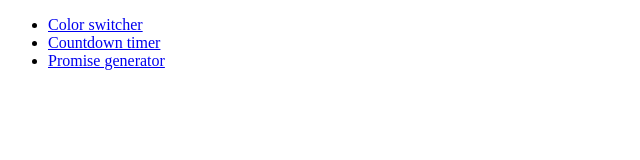
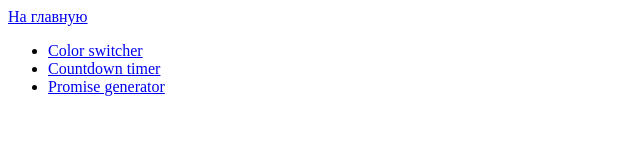
Before and after one commit to Malk0v/js-hw-11, a plain HTML site: page index.html in a window 1280 px wide. Shown: the whole page, without its empty margins (0-640 px from the left). Drawn offline with Linux system fonts and the light colour scheme.

Commit message:
Deploying to gh-pages from @ Malk0v/js-hw-11@b3cd6f515b4dd31254dc94cf6ec23dd33cae7d90 🚀

```diff
--- a/index.html
+++ b/index.html
@@ -1 +1 @@
-<!DOCTYPE html><html lang="en"><head><meta charset="utf-8"><meta http-equiv="X-UA-Compatible" content="IE=edge"><meta name="viewport" content="width=device-width, initial-scale=1.0"><title>Homework 11</title><link rel="stylesheet" href="/js-hw-11/index.9daf5a1d.css"><script src="/js-hw-11/index.cdc84ddc.js" type="module"></script><script src="/js-hw-11/index.6c2642bc.js" nomodule="" defer></script></head><body> <a href="https://malk0v.github.io/index/#work"></a> <ul> <li><a href="/js-hw-11/partials/01-color-switcher.html">Color switcher</a></li> <li><a href="/js-hw-11/partials/02-timer.html">Countdown timer</a></li> <li><a href="/js-hw-11/partials/03-promises.html">Promise generator</a></li> </ul> </body></html>
+<!DOCTYPE html><html lang="en"><head><meta charset="utf-8"><meta http-equiv="X-UA-Compatible" content="IE=edge"><meta name="viewport" content="width=device-width, initial-scale=1.0"><title>Homework 11</title><link rel="stylesheet" href="/js-hw-11/index.9daf5a1d.css"><script src="/js-hw-11/index.cdc84ddc.js" type="module"></script><script src="/js-hw-11/index.6c2642bc.js" nomodule="" defer></script></head><body> <a href="https://malk0v.github.io/index/#work">На главную</a> <ul> <li><a href="/js-hw-11/partials/01-color-switcher.html">Color switcher</a></li> <li><a href="/js-hw-11/partials/02-timer.html">Countdown timer</a></li> <li><a href="/js-hw-11/partials/03-promises.html">Promise generator</a></li> </ul> </body></html>
```
